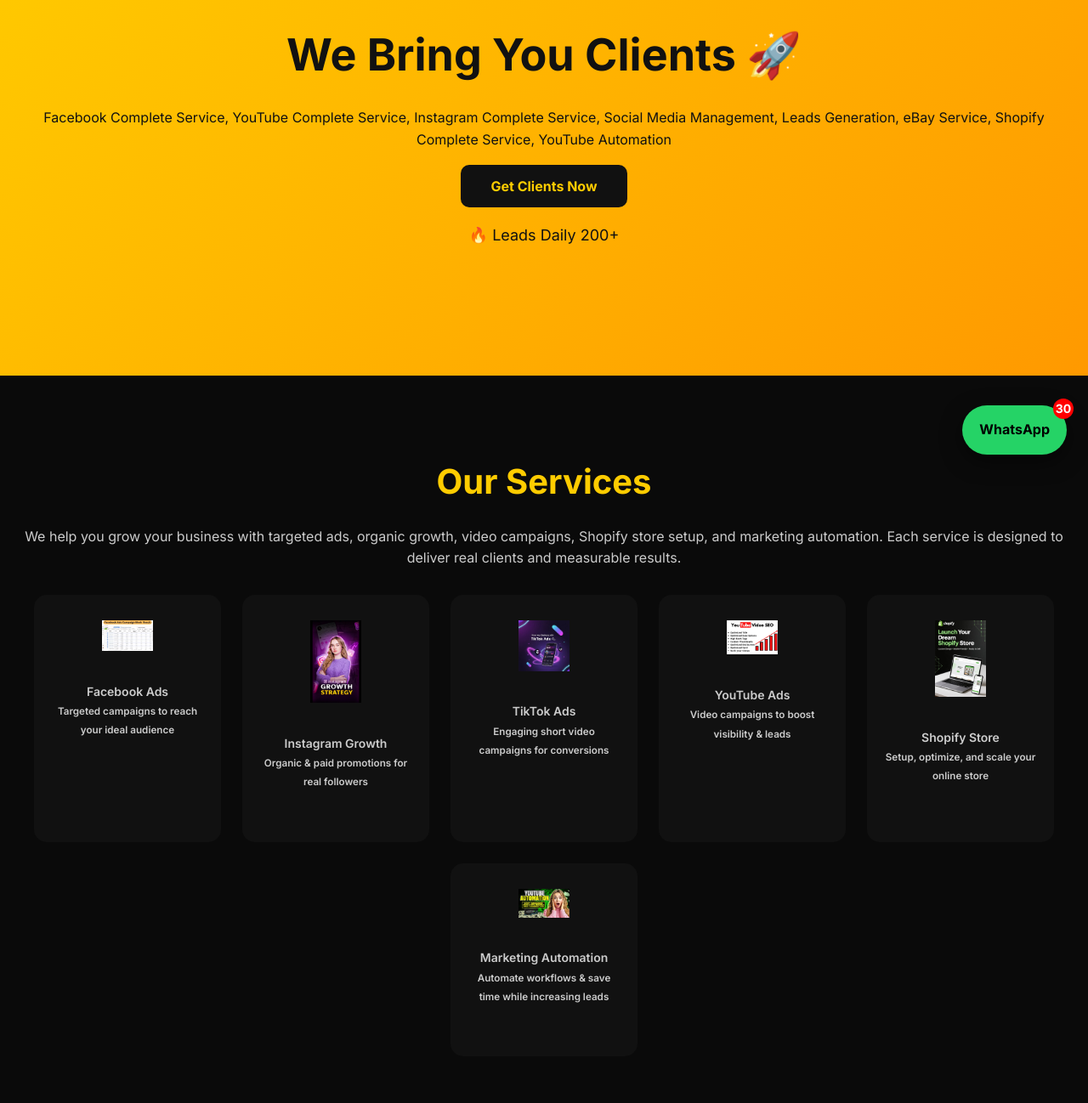
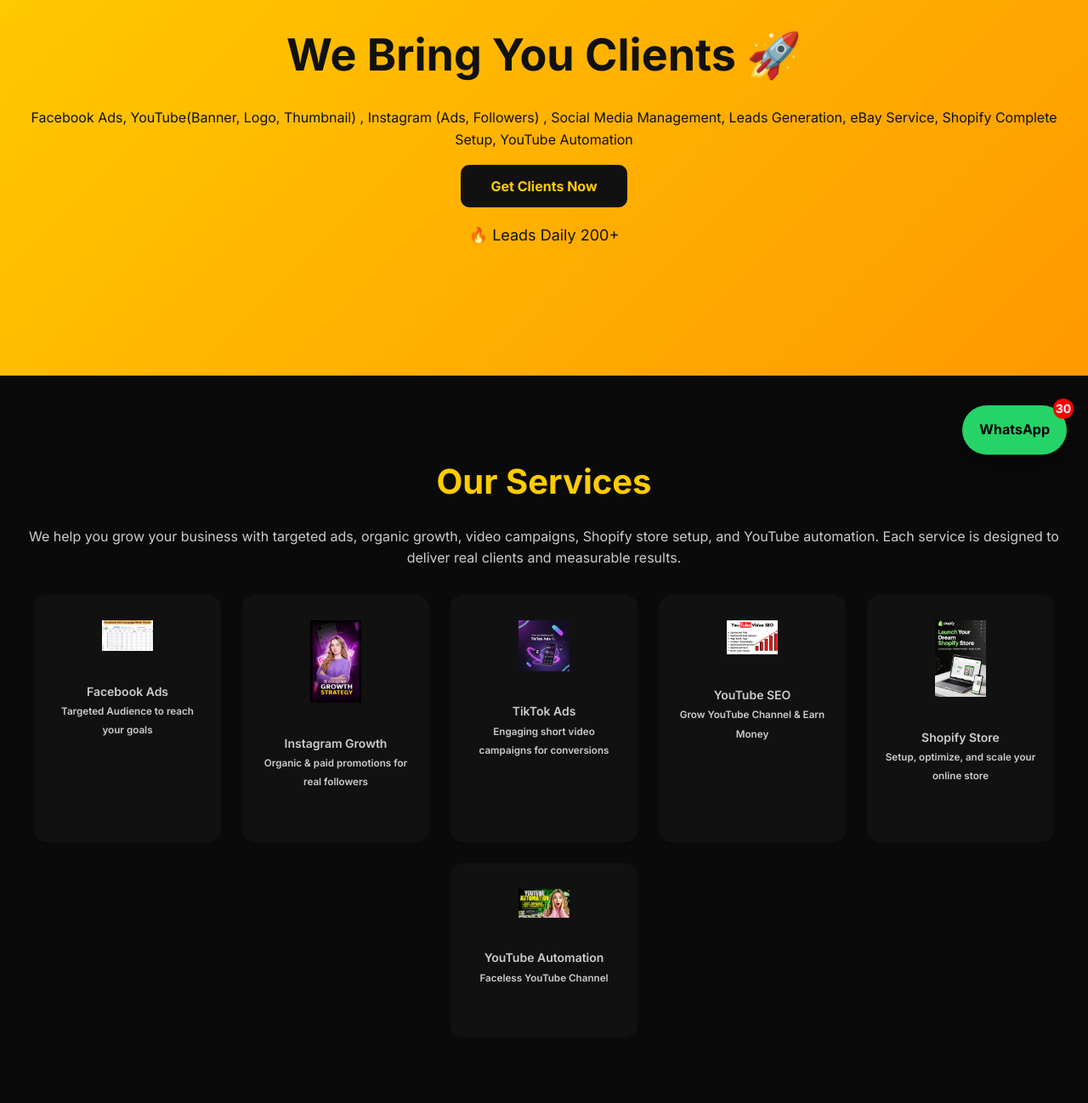
Before and after one commit to metasparkagency0-spec/Metaspark-agency, a plain HTML site: page index.html in a window 1280 px wide. Shown: the part 240-1538 px from the top of the page at 85% size. Drawn offline with Linux system fonts and the light colour scheme.

Commit message:
Update index.html

```diff
--- a/index.html
+++ b/index.html
@@ -58,7 +58,7 @@
 <section class="hero">
   <h1>We Bring You Clients 🚀</h1>
   <p>
-    Facebook Complete Service, YouTube Complete Service, Instagram Complete Service, Social Media Management, Leads Generation, eBay Service, Shopify Complete Service, YouTube Automation
+    Facebook Ads, YouTube(Banner, Logo, Thumbnail) , Instagram (Ads, Followers) , Social Media Management, Leads Generation, eBay Service, Shopify Complete Setup, YouTube Automation
   </p>
   <a href="https://wa.me/923030607545?text=Hi%20I%20want%20clients" class="btn">Get Clients Now</a>
   <div id="stats">🔥 Leads Daily <span class="counter" data-target="200">0</span>+</div>
@@ -67,14 +67,14 @@
 <!-- SERVICES -->
 <section class="services">
   <h2>Our Services</h2>
-  <p>We help you grow your business with targeted ads, organic growth, video campaigns, Shopify store setup, and marketing automation. Each service is designed to deliver real clients and measurable results.</p>
+  <p>We help you grow your business with targeted ads, organic growth, video campaigns, Shopify store setup, and YouTube automation. Each service is designed to deliver real clients and measurable results.</p>
   <div class="cards">
-    <div class="card"><img src="images/facebook.png" alt="Facebook Ads"><p>Facebook Ads<br><small>Targeted campaigns to reach your ideal audience</small></p></div>
+    <div class="card"><img src="images/facebook.png" alt="Facebook Ads"><p>Facebook Ads<br><small>Targeted Audience to reach your goals </small></p></div>
     <div class="card"><img src="images/instagram.png" alt="Instagram Growth"><p>Instagram Growth<br><small>Organic & paid promotions for real followers</small></p></div>
     <div class="card"><img src="images/tiktok.png" alt="TikTok Ads"><p>TikTok Ads<br><small>Engaging short video campaigns for conversions</small></p></div>
-    <div class="card"><img src="images/youtube.png" alt="YouTube Ads"><p>YouTube Ads<br><small>Video campaigns to boost visibility & leads</small></p></div>
+    <div class="card"><img src="images/youtube.png" alt="YouTube SEO"><p>YouTube SEO<br><small>Grow YouTube Channel & Earn Money</small></p></div>
     <div class="card"><img src="images/shopify.png" alt="Shopify Store"><p>Shopify Store<br><small>Setup, optimize, and scale your online store</small></p></div>
-    <div class="card"><img src="images/automation.png" alt="Automation"><p>Marketing Automation<br><small>Automate workflows & save time while increasing leads</small></p></div>
+    <div class="card"><img src="images/automation.png" alt="Automation"><p>YouTube Automation<br><small>Faceless YouTube Channel</small></p></div>
   </div>
 </section>
 
```
